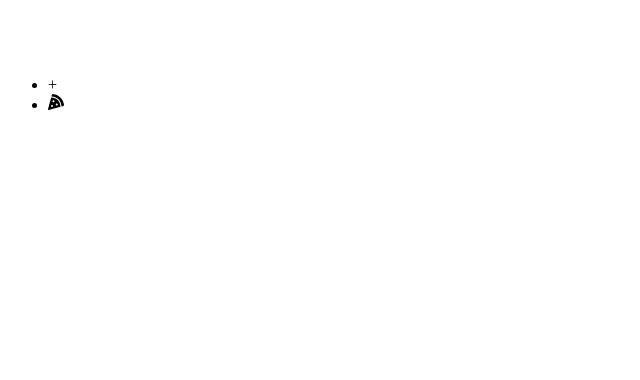
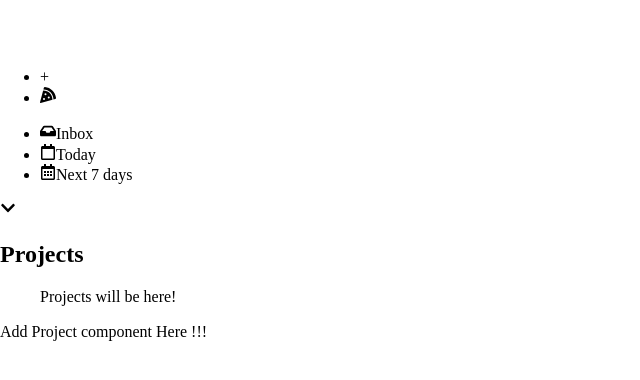
Before and after one commit to Khanhtran47/todoist, a React (Create React App) app: page / in a window 1280 px wide. Shown: the top 380 px of the page, without its empty margins (0-640 px from the left). Built offline with nearby package versions, Linux system fonts and the light colour scheme.

Commit message:
building the sidebar component

```diff
--- a/public/index.html
+++ b/public/index.html
@@ -3,41 +3,20 @@
   <head>
     <meta charset="utf-8" />
     <link rel="icon" href="%PUBLIC_URL%/favicon.ico" />
-    <meta name="viewport" content="width=device-width, initial-scale=1" />
-    <meta name="theme-color" content="#000000" />
     <meta
-      name="description"
-      content="Web site created using create-react-app"
+      name="viewport"
+      content="width=device-width, initial-scale=1, shrink-to-fit=no"
     />
-    <link rel="apple-touch-icon" href="%PUBLIC_URL%/logo192.png" />
-    <!--
-      manifest.json provides metadata used when your web app is installed on a
-      user's mobile device or desktop. See https://developers.google.com/web/fundamentals/web-app-manifest/
-    -->
-    <link rel="manifest" href="%PUBLIC_URL%/manifest.json" />
-    <!--
-      Notice the use of %PUBLIC_URL% in the tags above.
-      It will be replaced with the URL of the `public` folder during the build.
-      Only files inside the `public` folder can be referenced from the HTML.
-
-      Unlike "/favicon.ico" or "favicon.ico", "%PUBLIC_URL%/favicon.ico" will
-      work correctly both with client-side routing and a non-root public URL.
-      Learn how to configure a non-root public URL by running `npm run build`.
-    -->
-    <title>React App</title>
+    <link
+      rel="stylesheet"
+      href="https://cdnjs.cloudflare.com/ajax/libs/normalize/8.0.1/normalize.min.css"
+      integrity="sha256-l85OmPOjvil/SOvVt3HnSSjzF1TUMyT9eV0c2BzEGzU="
+      crossorigin="anonymous"
+    />
+    <title>Todoist</title>
   </head>
   <body>
     <noscript>You need to enable JavaScript to run this app.</noscript>
     <div id="root"></div>
-    <!--
-      This HTML file is a template.
-      If you open it directly in the browser, you will see an empty page.
-
-      You can add webfonts, meta tags, or analytics to this file.
-      The build step will place the bundled scripts into the <body> tag.
-
-      To begin the development, run `npm start` or `yarn start`.
-      To create a production bundle, use `npm run build` or `yarn build`.
-    -->
   </body>
 </html>
--- a/src/App.js
+++ b/src/App.js
@@ -1,8 +1,11 @@
 import React from 'react';
+
 import { Header } from './components/header';
+import { Content } from './components/content';
 
 export const App = () => (
   <div className="App">
     <Header />
+    <Content />
   </div>
 );
--- /dev/null
+++ b/src/components/content.jsx
@@ -0,0 +1,8 @@
+import React from 'react';
+import { Sidebar } from './sidebar';
+
+export const Content = () => (
+  <section>
+    <Sidebar />
+  </section>
+);
--- a/src/components/header.jsx
+++ b/src/components/header.jsx
@@ -3,7 +3,7 @@ import { FaPizzaSlice } from 'react-icons/fa';
 
 export const Header = () => {
   return (
-    <header className="header" data-testId="header">
+    <header className="header" data-testid="header">
       <nav>
         <div className="logo">
           <img src="images/logo.png" alt="Todoist" />
--- /dev/null
+++ b/src/components/sidebar.jsx
@@ -0,0 +1,40 @@
+import React from 'react';
+import {
+  FaChevronDown,
+  FaInbox,
+  FaRegCalendarAlt,
+  FaRegCalendar,
+} from 'react-icons/fa';
+
+export const Sidebar = () => (
+  <div className="sidebar" data-testid="sidebar">
+    <ul className="sidebar__generic">
+      <li>
+        <span>
+          <FaInbox />
+        </span>
+        <span>Inbox</span>
+      </li>
+      <li>
+        <span>
+          <FaRegCalendar />
+        </span>
+        <span>Today</span>
+      </li>
+      <li>
+        <span>
+          <FaRegCalendarAlt />
+        </span>
+        <span>Next 7 days</span>
+      </li>
+    </ul>
+    <div className="sidebar__middle">
+      <span>
+        <FaChevronDown />
+      </span>
+      <h2>Projects</h2>
+    </div>
+    <ul className="sidebar__projects">Projects will be here!</ul>
+    Add Project component Here !!!
+  </div>
+);
```
Also changed, not shown: 1 other file (tests, documents, lock files or other folders).
